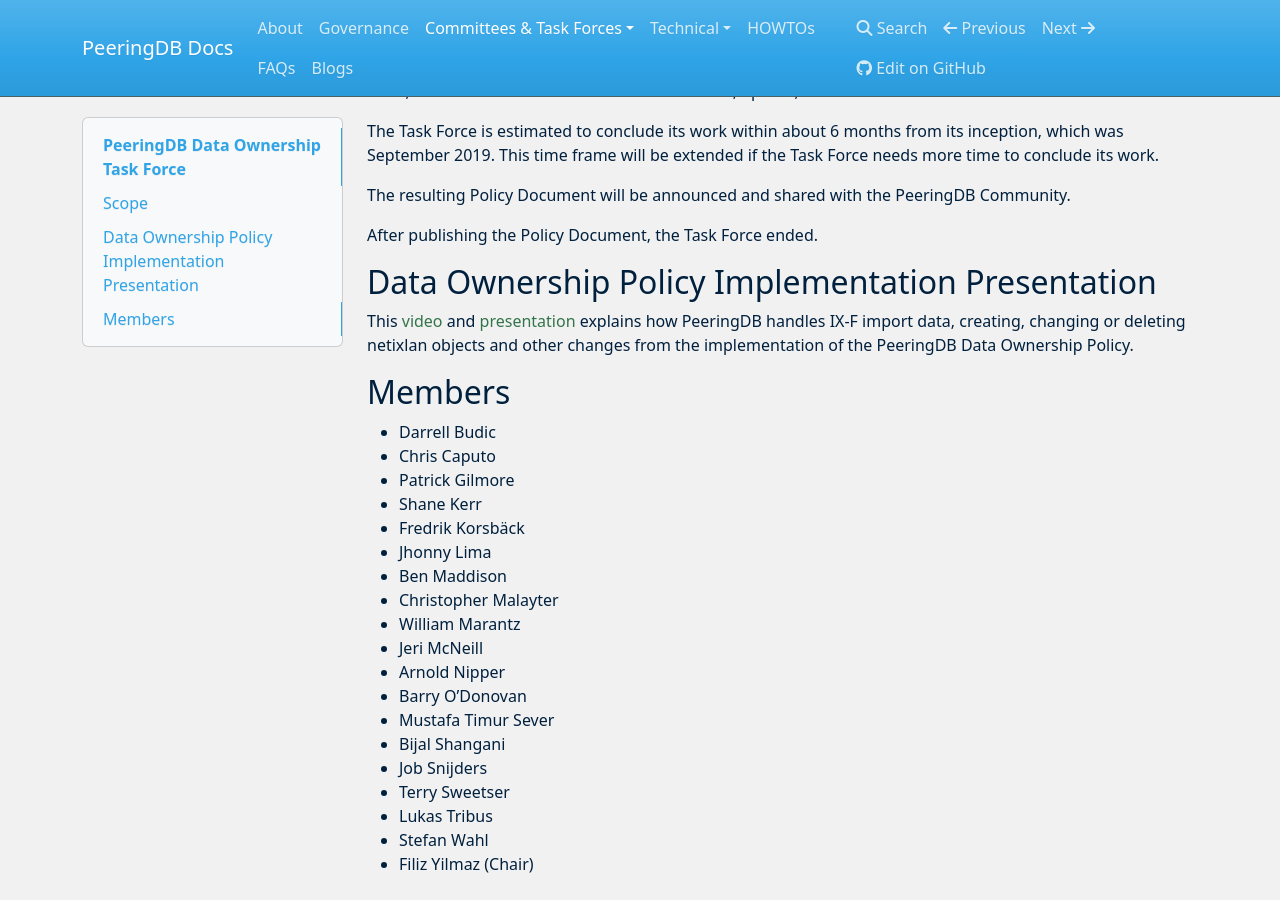
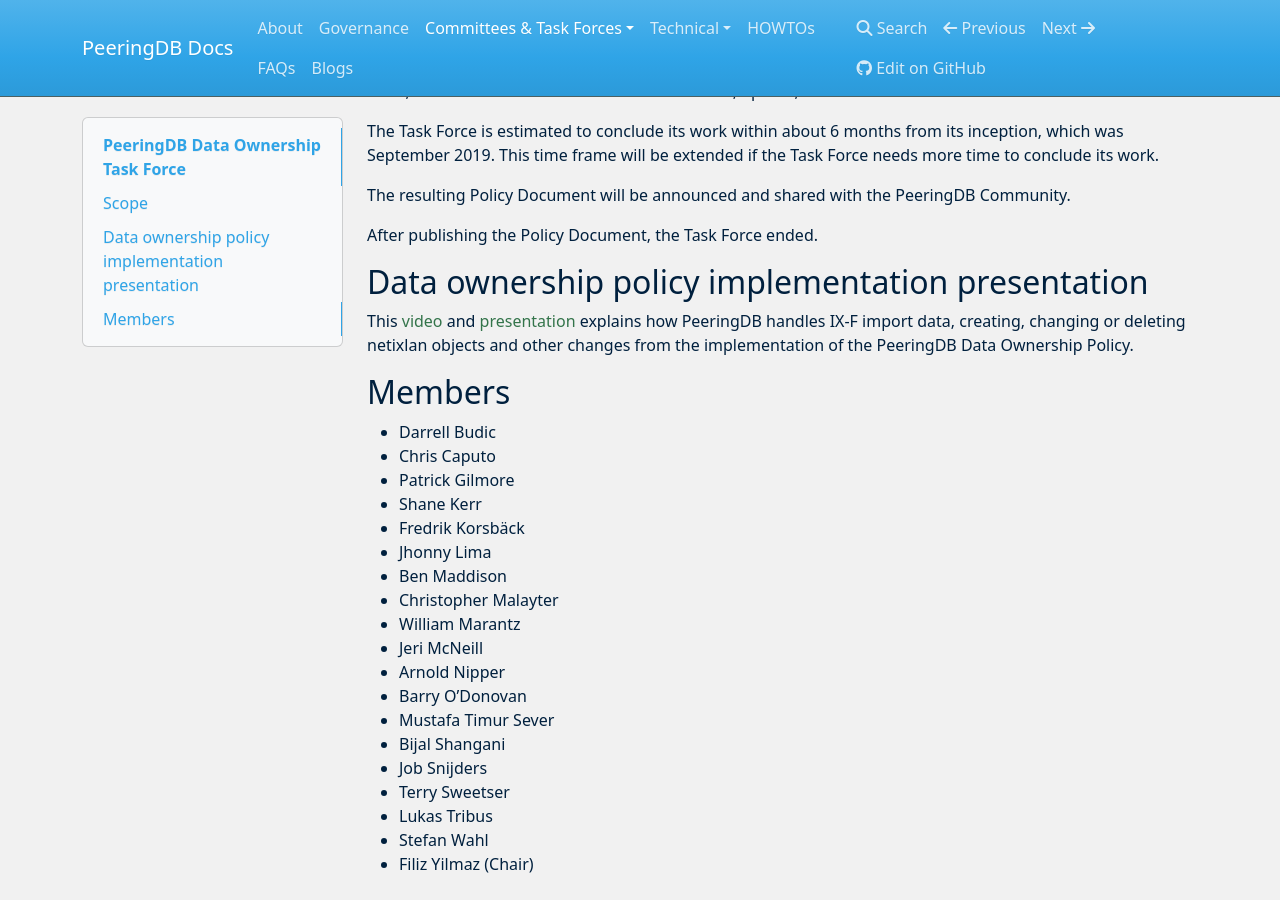
Before and after one commit to peeringdb/docs, an MkDocs documentation site: the page built from docs/taskforce/dataownership/index.md, in a window 1280 px wide and 900 px high, scrolled down 687 px. Built offline with MkDocs 1.6.1, drawn with Linux system fonts in a browser that asks for light colours; nearby versions of some CDN libraries.

Commit message:
Copy edits.

```diff
--- a/docs/taskforce/dataownership/index.md
+++ b/docs/taskforce/dataownership/index.md
@@ -26,7 +26,7 @@
 
 After publishing the Policy Document, the Task Force ended.
 
-## Data Ownership Policy Implementation Presentation
+## Data ownership policy implementation presentation
 
 This [video](https://youtu.be/mtT_HojbIPs) and [presentation](../../presentation/20200817-dtf-implementation.pdf) explains how PeeringDB handles IX-F import data, creating, changing or deleting netixlan objects and other changes from the implementation of the PeeringDB Data Ownership Policy.
 
```
Also changed, not shown: docs/committee/product/workflow.md (+1 -1 lines).
